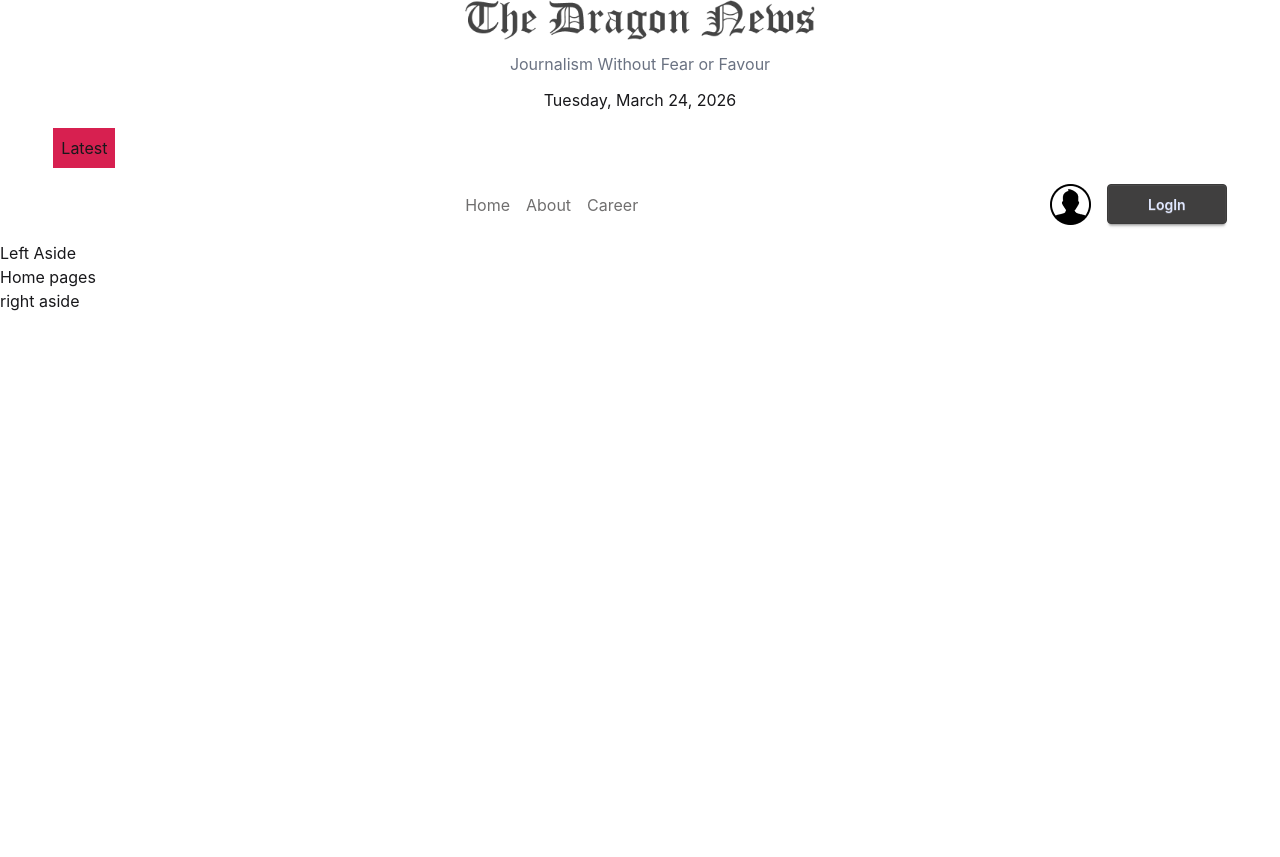
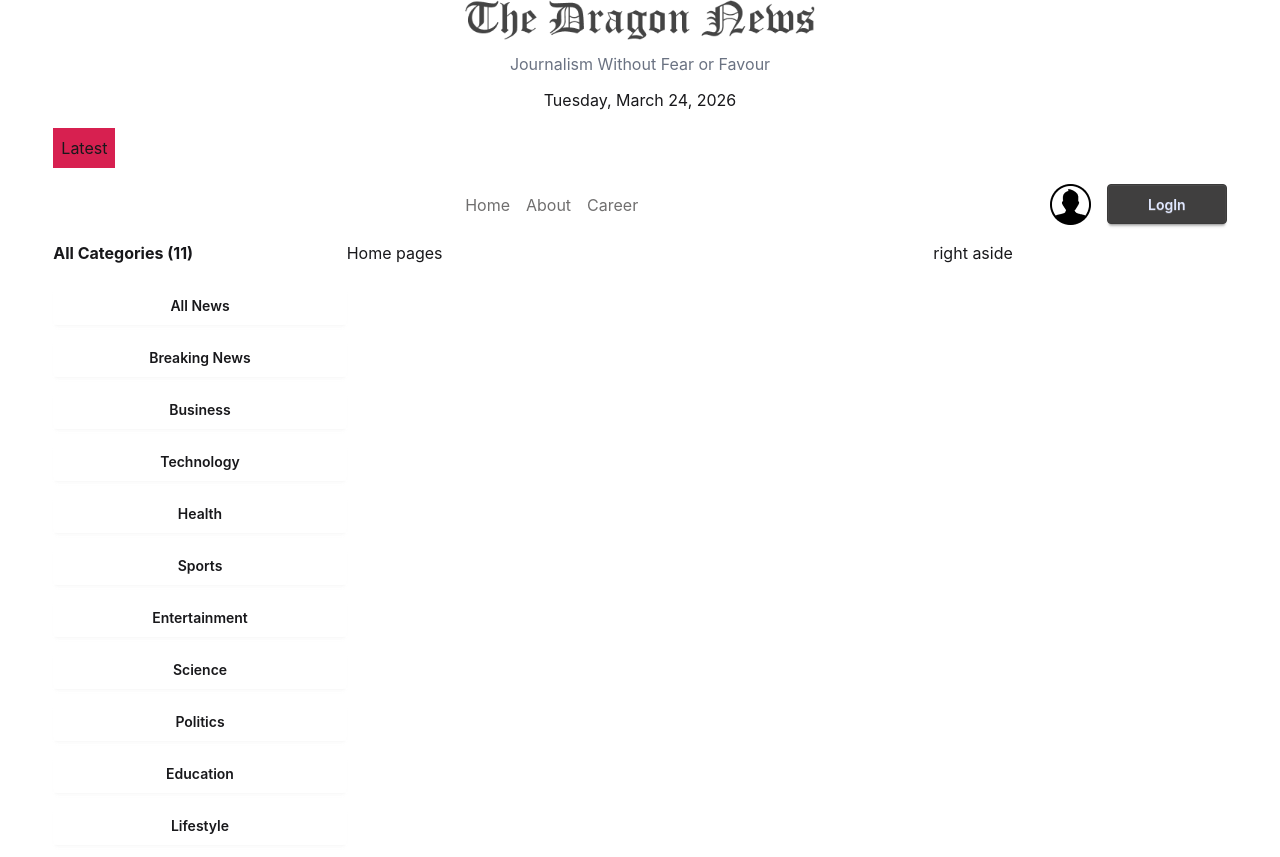
Before and after one commit to asik247/news-paper-with-firebase, a React (Vite) app: page / in a window 1280 px wide. Before the commit the page ends 800 px from the top, so only its background shows below. Built offline with nearby package versions, Linux system fonts and the light colour scheme.

Commit message:
All Categories

```diff
--- /dev/null
+++ b/src/Components/Categories.jsx
@@ -0,0 +1,21 @@
+import React, { use } from 'react';
+import { NavLink } from 'react-router';
+const categoriesPromise = fetch("/categories.json")
+.then(res=>res.json())
+const Categories = () => {
+    console.log(categoriesPromise);
+    const categories = use(categoriesPromise)
+    console.log(categories);
+    return (
+        <div>
+            <h1 className='font-bold'>All Categories ({categories.length})</h1>
+            <div className='grid grid-cols-1 mt-5 gap-3'>
+                {
+                    categories.map(categorie=><NavLink to={`/category/${categorie.id}`} className={'btn bg-base-100 border-0 hover:bg-base-200'} key={categorie.id}>{categorie.name}</NavLink>)
+                }
+            </div>
+        </div>
+    );
+};
+
+export default Categories;
--- a/src/Components/HomeLayout/LeftAsid.jsx
+++ b/src/Components/HomeLayout/LeftAsid.jsx
@@ -1,9 +1,12 @@
-import React from 'react';
+import React, { Suspense } from 'react';
+import Categories from '../Categories';
 
 const LeftAsid = () => {
     return (
         <div>
-            Left Aside
+           <Suspense fallback={<span className="loading loading-spinner loading-xl"></span>}>
+                 <Categories></Categories>
+           </Suspense>
         </div>
     );
 };
--- a/src/Layouts/HomeLayout.jsx
+++ b/src/Layouts/HomeLayout.jsx
@@ -19,14 +19,14 @@ const HomeLayout = () => {
             <nav className='w-11/12 mx-auto my-4'>
                 <Navbar></Navbar>
             </nav>
-            <main>
-                <aside>
+            <main className='w-11/12 mx-auto my-3 grid grid-cols-12'>
+                <aside className='col-span-3'>
                     <LeftAsid></LeftAsid>
                 </aside>
-                <section className='main'>
+                <section className='main col-span-6'>
                     <Outlet></Outlet>
                 </section>
-               <aside>
+               <aside className='col-span-3'>
                     <RightAsid></RightAsid>
                 </aside>
             </main>
```
